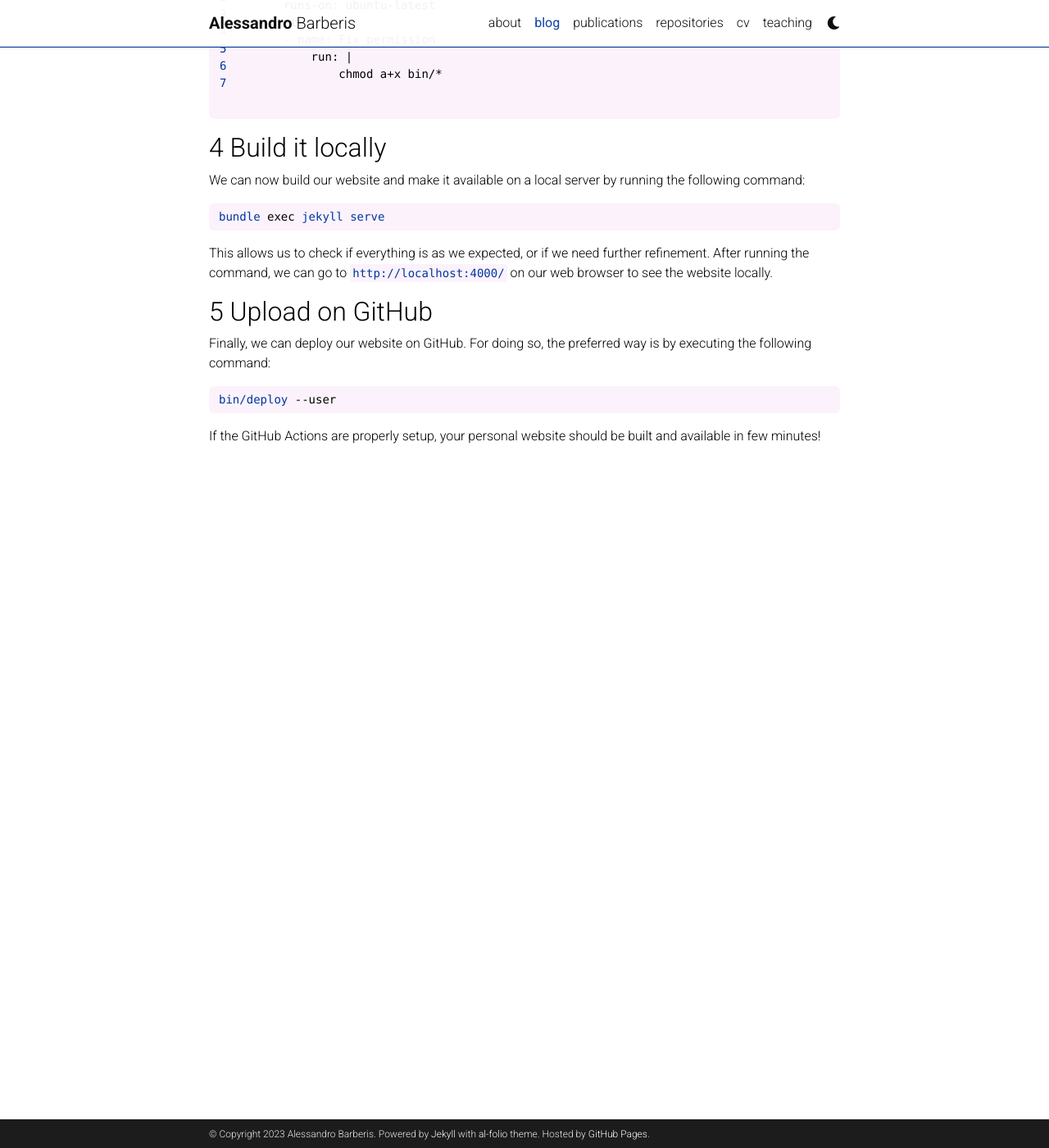
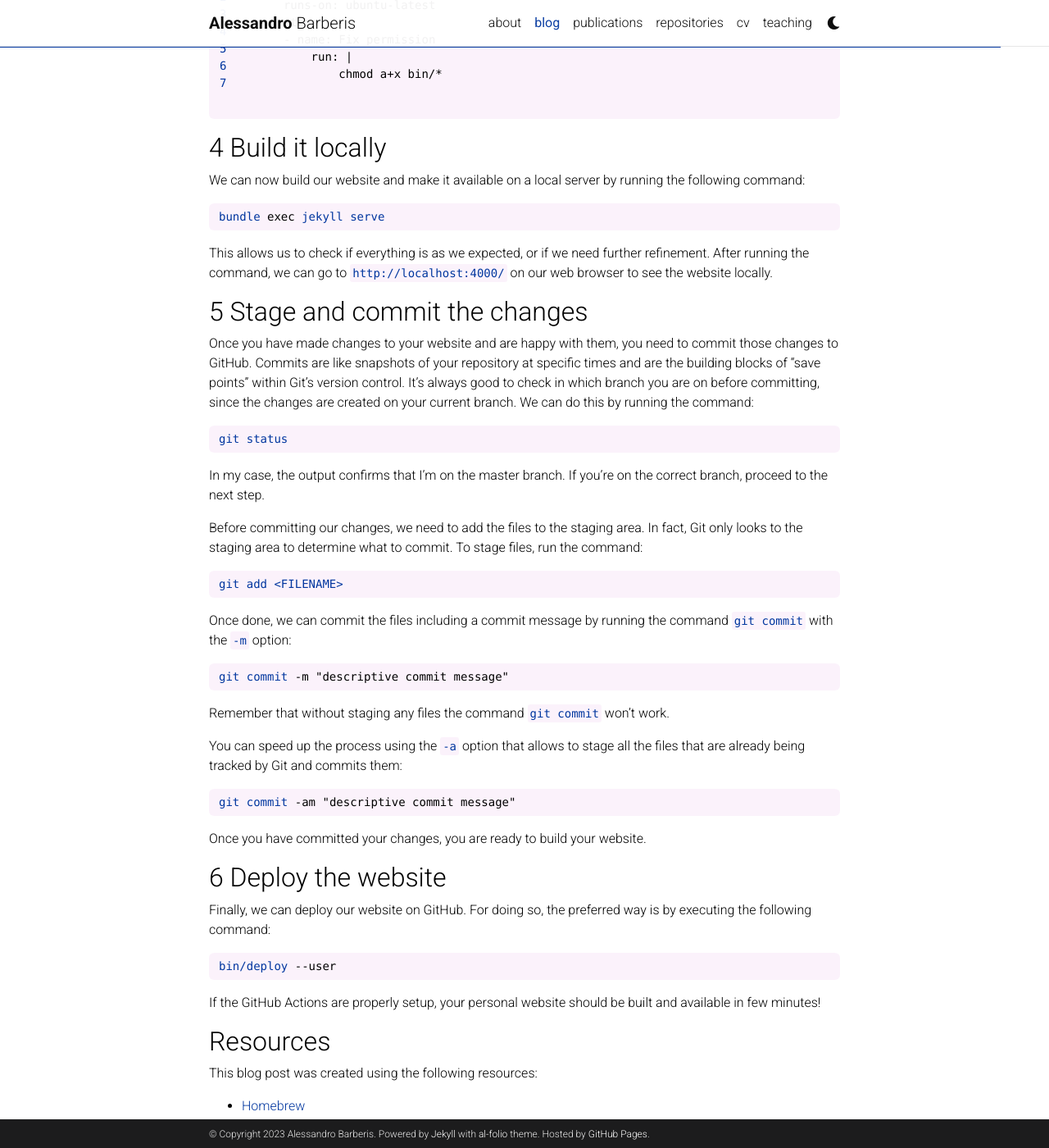
Before and after one commit to alebarberis/alebarberis.github.io, a Jekyll site: the page built from _posts/2023-03-06-github-website.md, in a window 1280 px wide and 1400 px high, scrolled down 4473 px. Shown: the whole window at 82% size. Built offline with Jekyll 4.4.1, drawn with Linux system fonts in a browser that asks for light colours; comment, search, counter and statistics services are not loaded; a style sheet for code colours, icons or effects is not loaded; some of the changed text lies outside the part shown.

Commit message:
Added section about staging and committing

```diff
--- a/_posts/2023-03-06-github-website.md
+++ b/_posts/2023-03-06-github-website.md
@@ -55,7 +55,7 @@ If not, you'll need to install them (see section below) before you can use [Jeky
 
 [Ruby](https://www.ruby-lang.org/en/) is a popular open-source programming language known for its dynamic and flexible nature. If you're interested in using Ruby, you'll need to install it on your system. Fortunately, there are several tools available to simplify the installation process, such as [Homebrew](https://brew.sh/) and [chruby](https://github.com/postmodern/chruby).
 
-If you're a macOS user, it's worth noting that while Ruby comes preinstalled on your machine, it's recommended to install a separate and newer version using a version manager like [chruby](https://github.com/postmodern/chruby) or [rvm](https://rvm.io/). This will ensure that you have access to the latest features and security updates. For my own installation process, I followed the [jekyll](https://jekyllrb.com/docs/installation/macos/) guide and used [chruby](https://github.com/postmodern/chruby).
+If you're a macOS user, it's worth noting that while Ruby comes preinstalled on your machine, it's recommended to install a separate and newer version using a version manager like [chruby](https://github.com/postmodern/chruby) or [rvm](https://rvm.io/). This will ensure that you have access to the latest features and security updates. For my own installation process, I followed the [Jekyll](https://jekyllrb.com/docs/installation/macos/) guide and used [chruby](https://github.com/postmodern/chruby).
 
 To check if [Ruby](https://www.ruby-lang.org/en/) is already installed on your system, you can run the `ruby -v` command in your terminal. If you see a version number displayed, you're good to go. Otherwise, you'll need to install [Ruby](https://www.ruby-lang.org/en/) before you can proceed with using it.
 
@@ -178,7 +178,39 @@ bundle exec jekyll serve
 
 This allows us to check if everything is as we expected, or if we need further refinement. After running the command, we can go to `http://localhost:4000/` on our web browser to see the website locally.
 
-## 5 Upload on GitHub
+## 5 Stage and commit the changes
+
+Once you have made changes to your website and are happy with them, you need to commit those changes to GitHub. Commits are like snapshots of your repository at specific times and are the building blocks of "save points" within Git's version control. It's always good to check in which branch you are on before committing, since the changes are created on your current branch. We can do this by running the command:
+
+{% highlight bash %}
+git status
+{% endhighlight %}
+
+In my case, the output confirms that I'm on the master branch. If you're on the correct branch, proceed to the next step.
+
+Before committing our changes, we need to add the files to the staging area. In fact, Git only looks to the staging area to determine what to commit. To stage files, run the command:
+
+{% highlight bash %}
+git add <FILENAME>
+{% endhighlight %}
+
+Once done, we can commit the files including a commit message by running the command `git commit` with the `-m` option:
+
+{% highlight bash %}
+git commit -m "descriptive commit message"
+{% endhighlight %}
+
+Remember that without staging any files the command `git commit` won't work.
+
+You can speed up the process using the `-a` option that allows to stage all the files that are already being tracked by Git and commits them:
+
+{% highlight bash %}
+git commit -am "descriptive commit message"
+{% endhighlight %}
+
+Once you have committed your changes, you are ready to build your website.
+
+## 6 Deploy the website
 
 Finally, we can deploy our website on GitHub. For doing so, the preferred way is by executing the following command:
 
@@ -187,3 +219,16 @@ bin/deploy --user
 {% endhighlight %}
 
 If the GitHub Actions are properly setup, your personal website should be built and available in few minutes!
+
+## Resources
+
+This blog post was created using the following resources:
+
+* [Homebrew](https://brew.sh/)
+* [Jekyll and Ruby's installation guide](https://jekyllrb.com/docs/installation/macos/)
+* [Visual Studio Code](https://code.visualstudio.com/)
+* [Markdown](https://www.markdownguide.org/)
+* [GitHub Pages](https://pages.github.com/)
+* [Git](https://git-scm.com/)
+* [Why you should use bin/deploy](https://github.com/alshedivat/al-folio/issues/6)
+* [Why you shouldn’t use the macOS system Ruby](https://www.moncefbelyamani.com/why-you-shouldn-t-use-the-system-ruby-to-install-gems-on-a-mac/)
```
